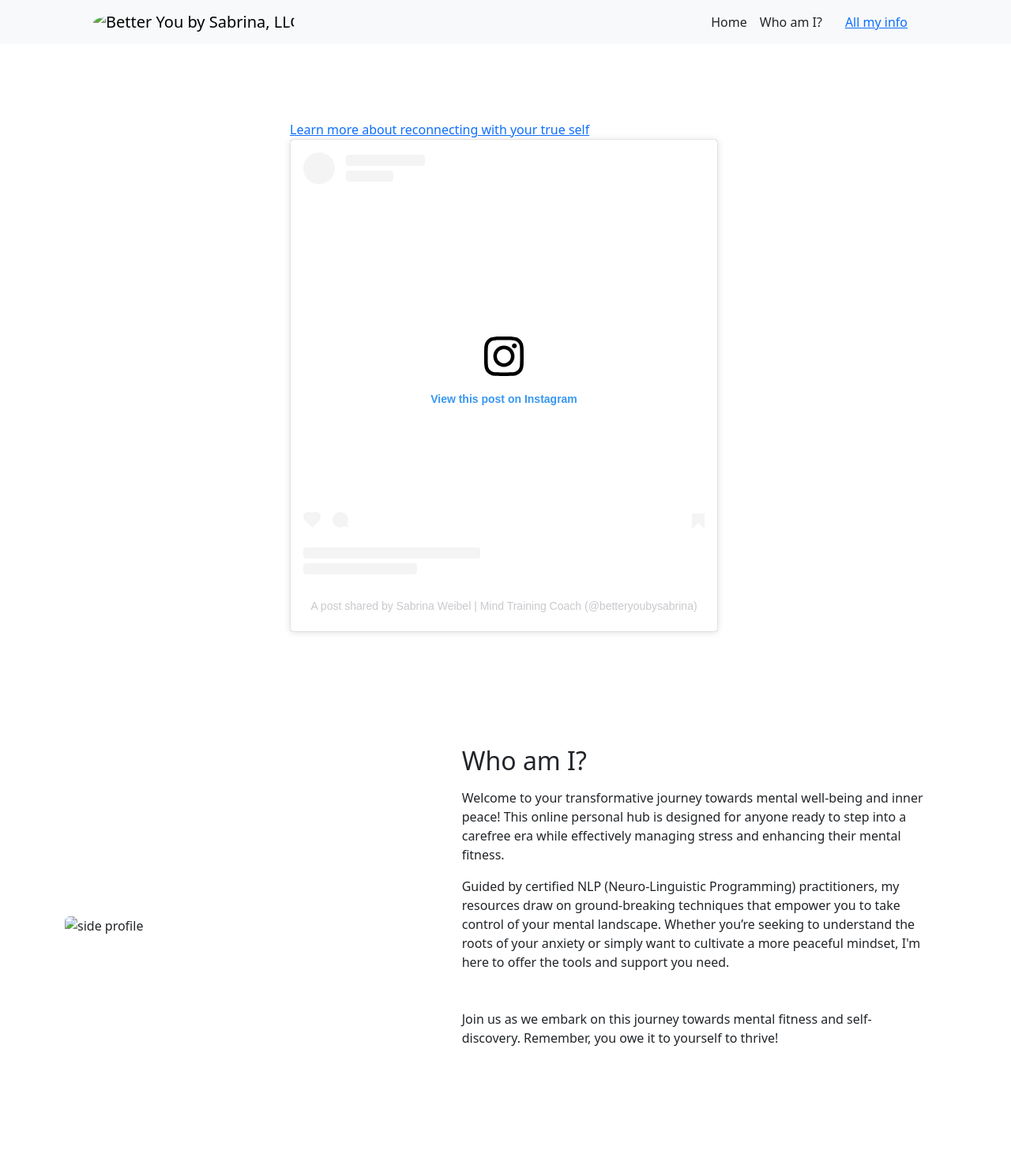
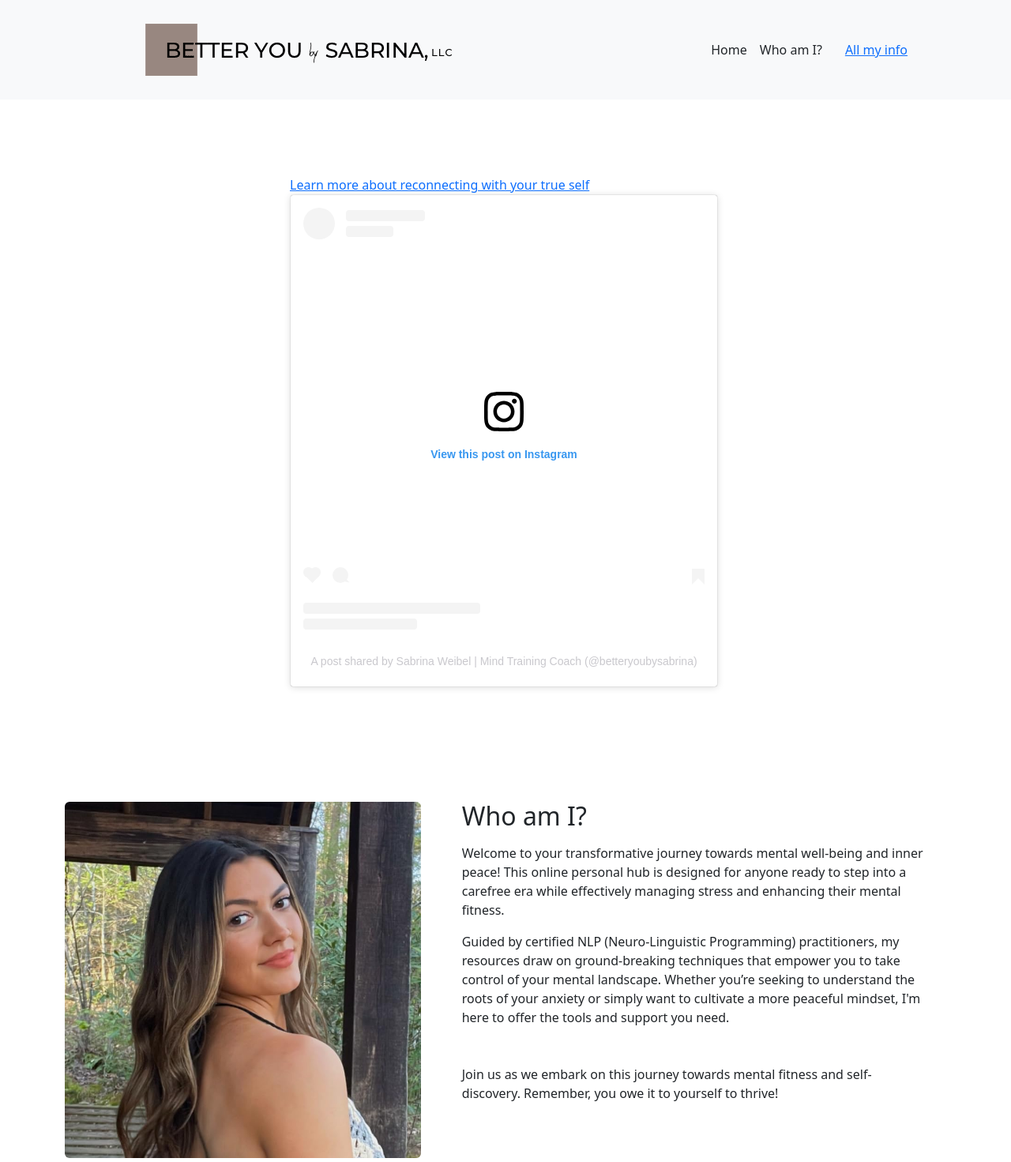
Before and after one commit to emt2dev/sabrina, a plain HTML site: page index.html in a window 1280 px wide. Shown: the top 1471 px of the page at 79% size. Drawn offline with nearby package versions, Linux system fonts and the light colour scheme; the site is published under a folder, as on GitHub Pages, so addresses that start at the root find nothing; a script that the page names is missing.

Commit message:
Update index.html

```diff
--- a/index.html
+++ b/index.html
@@ -15,7 +15,7 @@
               <!-- Conditional rendering to hide image on mobile -->
               <img
                 class="img-fluid rounded-circle me-2 d-none d-lg-block"
-                src="/logo.png"
+                src="logo.png"
                 alt="Better You by Sabrina, LLC"
               />
               <span class="navbar-title d-lg-none">Better You with Sabrina</span>
@@ -110,7 +110,7 @@
                 <img
                   class="img-fluid rounded"
                   loading="lazy"
-                  src="/profile.jpg"
+                  src="./profile.jpg"
                   alt="side profile"
                 />
               </div>
```
